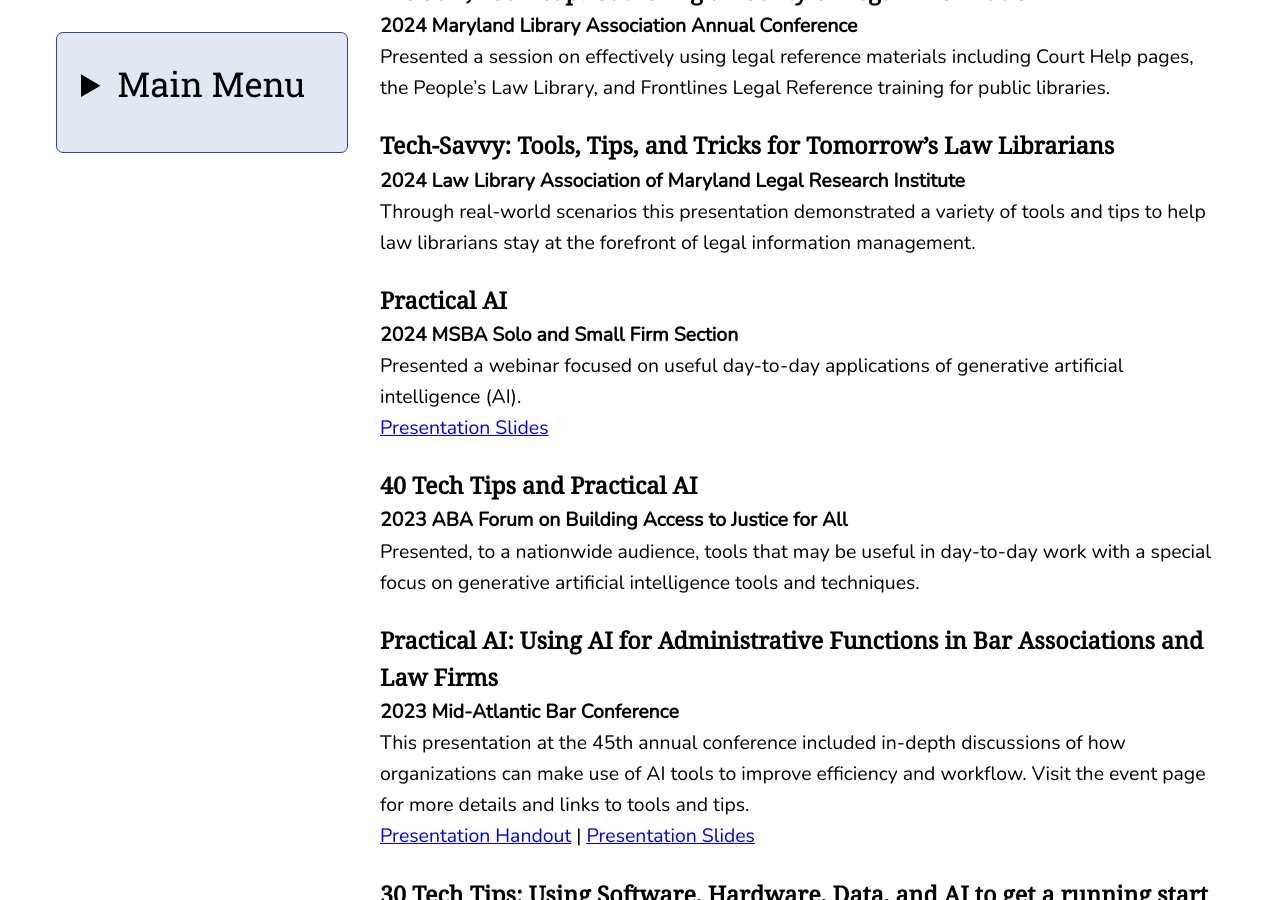
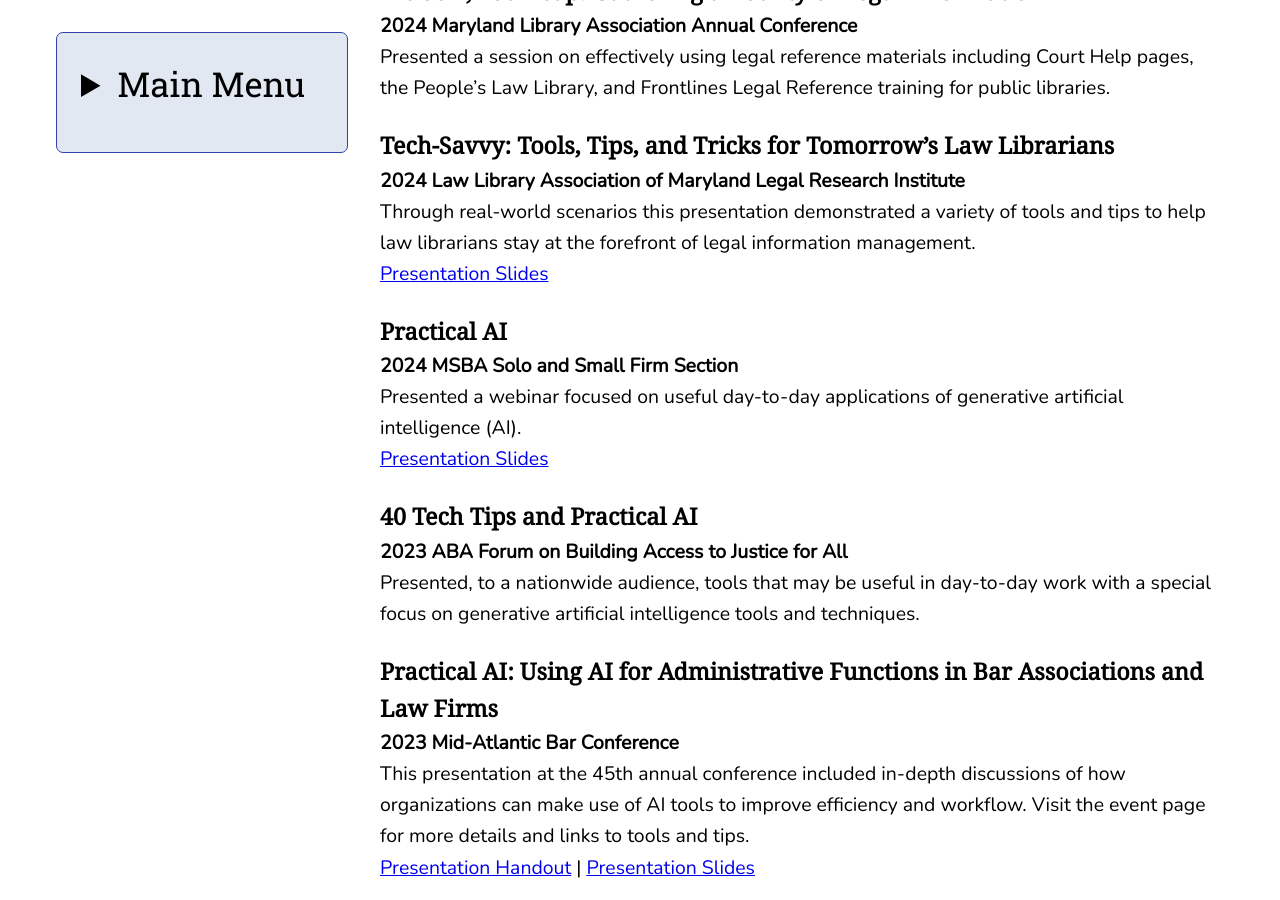
Before and after one commit to lelandsampson/Leland-Sampson-Website, a Jekyll site: the page built from presentations.md, in a window 1280 px wide and 900 px high, scrolled down 1753 px. Built offline with Jekyll 4.4.1, drawn with Linux system fonts in a browser that asks for light colours.

Commit message:
presentation update

```diff
--- a/presentations.md
+++ b/presentations.md
@@ -47,6 +47,7 @@
 ### Tech-Savvy: Tools, Tips, and Tricks for Tomorrow’s Law Librarians
 **2024 Law Library Association of Maryland Legal Research Institute**
 Through real-world scenarios this presentation demonstrated a variety of tools and tips to help law librarians stay at the forefront of legal information management.
+[Presentation Slides](files/2024-LLAM-LRI-Tech-Savvy.pdf)
 
 ### Practical AI
 **2024 MSBA Solo and Small Firm Section**
```
Also changed, not shown: 1 other file.
